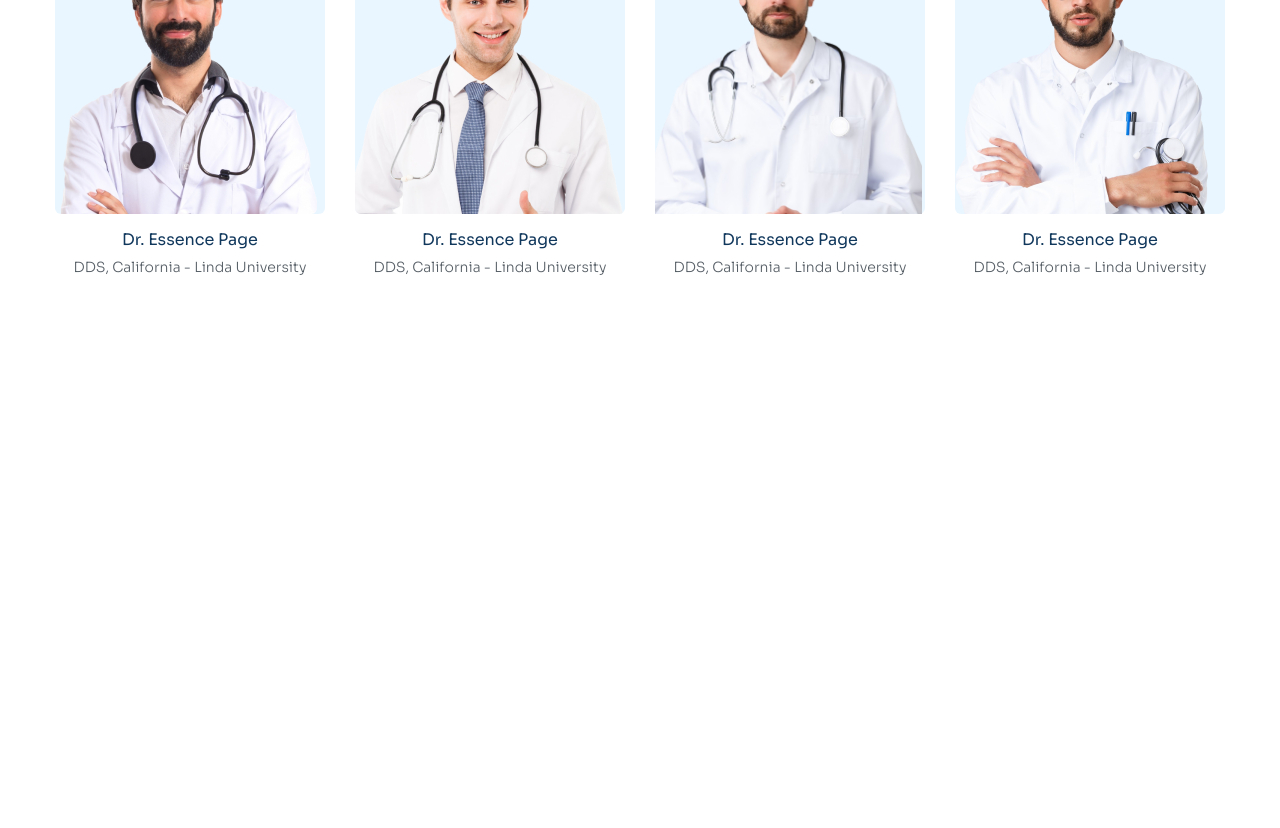
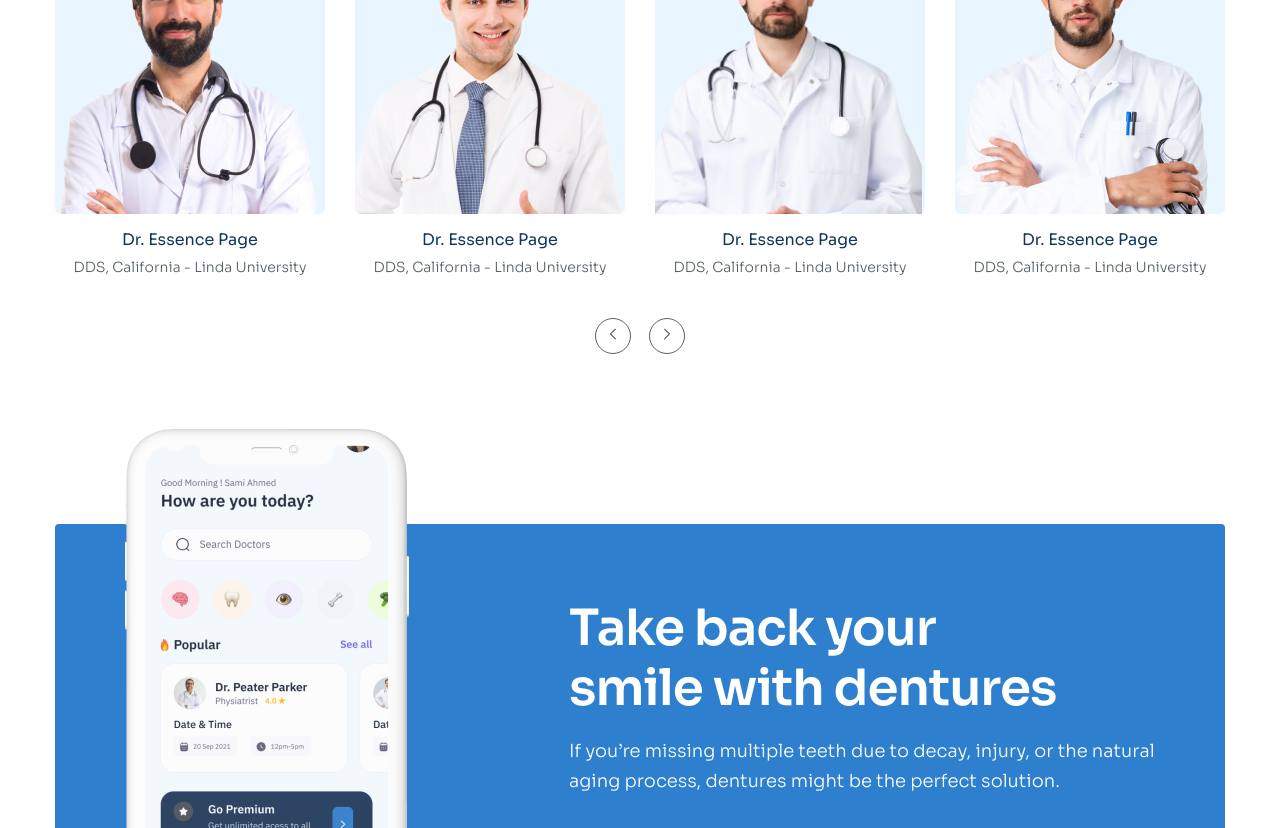
Before and after one commit to khanhvipro01/f8-project-03, a plain HTML site: page index.html in a window 1280 px wide. Shown: the part 3868-4696 px from the top of the page. Drawn offline with Linux system fonts and the light colour scheme.

Commit message:
lam phan install

```diff
--- a/index.html
+++ b/index.html
@@ -350,7 +350,72 @@
                         </article>
                     </div>
                     <div href="" class="members__control control">
-                        <div class="member-cta__icon"></div>
+                        <!-- previous -->
+                        <button class="control__btn">
+                            <svg
+                                width="6"
+                                height="12"
+                                viewBox="0 0 6 12"
+                                fill="none"
+                                xmlns="http://www.w3.org/2000/svg"
+                            >
+                                <path
+                                    d="M5.5 1L0.5 6L5.5 11"
+                                    stroke="currentColor"
+                                    stroke-linecap="round"
+                                    stroke-linejoin="round"
+                                />
+                            </svg>
+                        </button>
+                        <!-- Next -->
+                        <button class="control__btn">
+                            <svg
+                                width="6"
+                                height="12"
+                                viewBox="0 0 6 12"
+                                fill="none"
+                                xmlns="http://www.w3.org/2000/svg"
+                            >
+                                <path
+                                    d="M0.5 1L5.5 6L0.5 11"
+                                    stroke="currentColor"
+                                    stroke-linecap="round"
+                                    stroke-linejoin="round"
+                                />
+                            </svg>
+                        </button>
+                    </div>
+                </div>
+            </section>
+            <section class="install">
+                <div class="container">
+                    <div class="install_inner">
+                        <figure>
+                            <img
+                                src="./resources/img/install-img.png"
+                                alt=""
+                                class="install__image"
+                            />
+                        </figure>
+                        <div class="install__content">
+                            <h2 class="install__heading section__heading">
+                                Take back your smile with dentures
+                            </h2>
+                            <p class="section__desc install__desc">
+                                If you’re missing multiple teeth due to decay,
+                                injury, or the natural aging process, dentures
+                                might be the perfect solution.
+                            </p>
+                            <div class="install__row">
+                              <a href="#!">
+                                <img src="./resources/img/google-play.svg" alt="google play" class="install__btn-img">
+                              </a>
+                              <a href="#!">
+                                <img src="./resources/img/app-store.svg" alt="app store" class="install__btn-img">
+                              </a>
+                                </div>
+                            </div>
+                        </div>
                     </div>
                 </div>
             </section>
--- a/resources/css/style.css
+++ b/resources/css/style.css
@@ -55,6 +55,26 @@ a {
     line-height: 1.67;
     /* text-align: center; */
     color: #575f66;
+}
+.control {
+    display: flex;
+    margin-top: 38px;
+    /* margin-left: auto; */
+    gap: 0 18px;
+}
+.control__btn {
+    border: 1px solid #575f66;
+    outline: none;
+    border-radius: 50%;
+    background-color: #fff;
+    width: 36px;
+    height: 36px;
+    color: #000;
+    cursor: pointer;
+}
+.control__btn:hover {
+    background-color: #2e80ce;
+    color: #fff;
 }
 /* Header */
 .header {
@@ -387,7 +407,8 @@ a {
 }
 /* members */
 .members {
-    margin-top: 170px;
+    margin-top: 85px;
+    padding: 85px 0;
 }
 .members__header {
     text-align: center;
@@ -429,3 +450,42 @@ a {
     text-align: center;
     color: #575f66;
 }
+.members__control {
+    align-items: center;
+    justify-content: center;
+}
+/* install */
+.install {
+    margin-top: 85px;
+}
+.install_inner {
+    padding: 0 70px;
+    background-color: #2e80ce;
+    border-radius: 4px;
+    display: flex;
+    justify-content: space-between;
+    /* gap: 0 160px; */
+    align-items: center;
+}
+.install__image {
+    display: block;
+    margin-top: -95px;
+}
+.install__content {
+    width: 586px;
+}
+.install__desc,
+.install__heading {
+    color: #fff;
+}
+.install__heading {
+    max-width: 489px;
+}
+.install__desc {
+    width: 586px;
+}
+.install__row {
+    display: flex;
+    gap: 0 28px;
+    margin-top: 38px;
+}
```
Also changed, not shown: resources/img/app-store.svg (added), resources/img/control-1.svg (added), resources/img/control-2.svg (added), resources/img/google-play.svg (added), resources/img/install-img.png (added).
